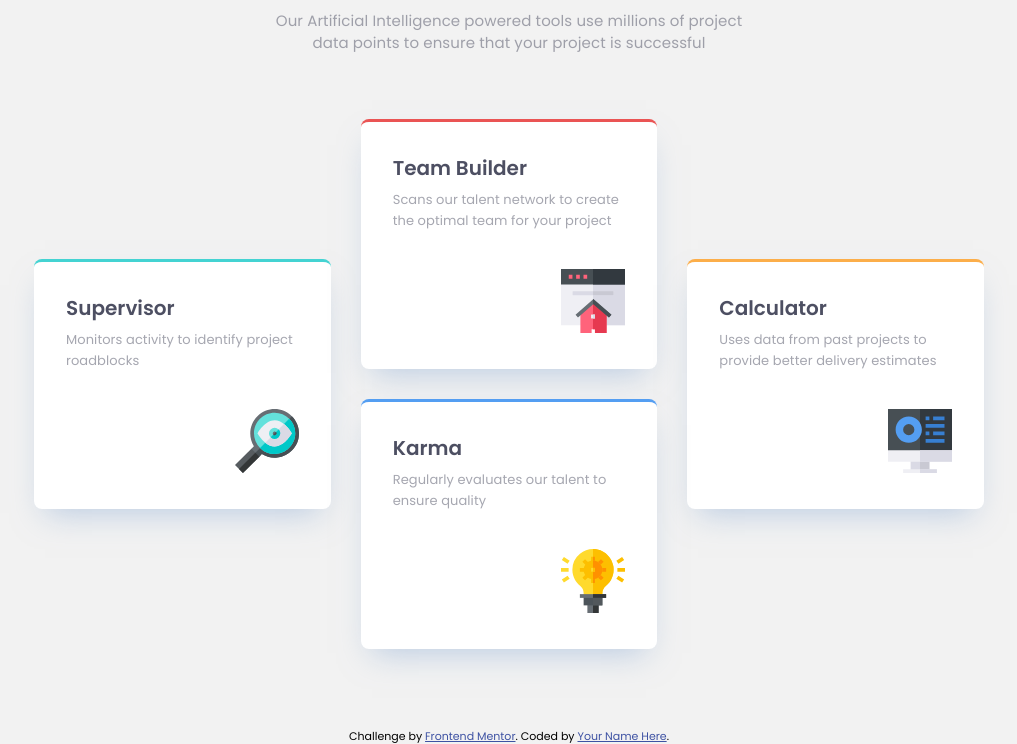
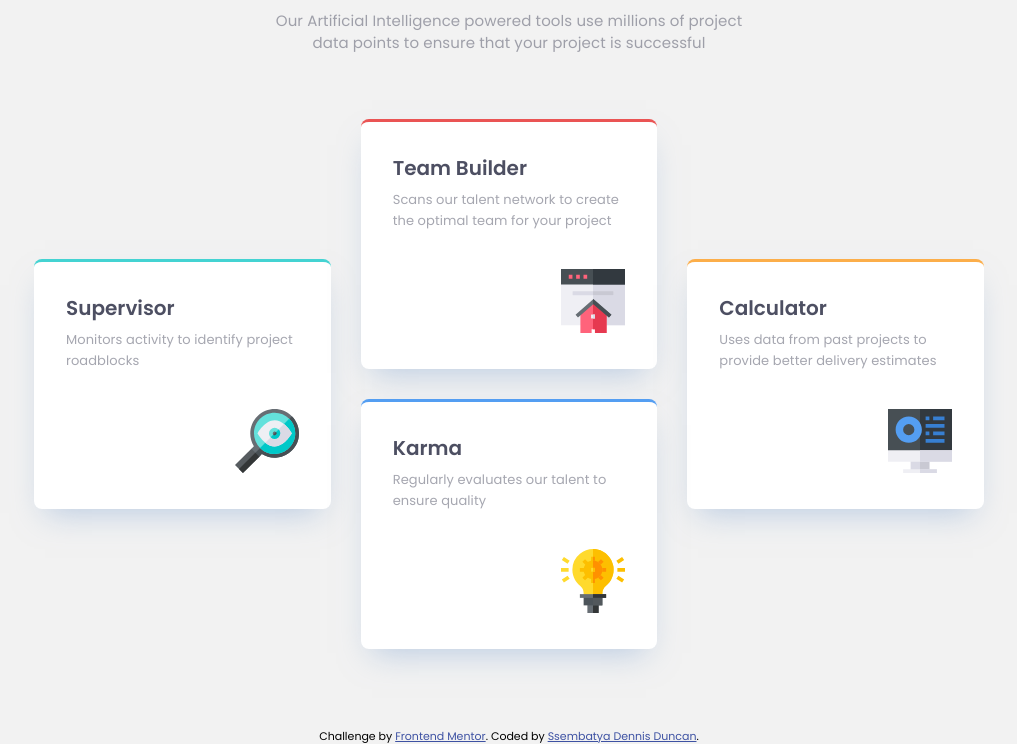
Before and after one commit to ssembatya-dennis/four-card-feature-section, a plain HTML site: page index.html in a window 1280 px wide. Shown: the part 184-928 px from the top of the page, without its empty margins (131-1148 px from the left). Drawn offline with Linux system fonts and the light colour scheme.

```diff
--- a/index.html
+++ b/index.html
@@ -106,7 +106,7 @@
         Challenge by
         <a href="https://www.frontendmentor.io?ref=challenge" target="_blank"
           >Frontend Mentor</a
-        >. Coded by <a href="#">Your Name Here</a>.
+        >. Coded by <a href="#">Ssembatya Dennis Duncan</a>.
       </p>
     </footer>
   </body>
```
Also changed, not shown: images/Desktop-Frontend-Mentor-Four-card-feature-section.png (added), images/Mobile-Frontend-Mentor-Four-card-feature-section.png (added), 3 other files.
